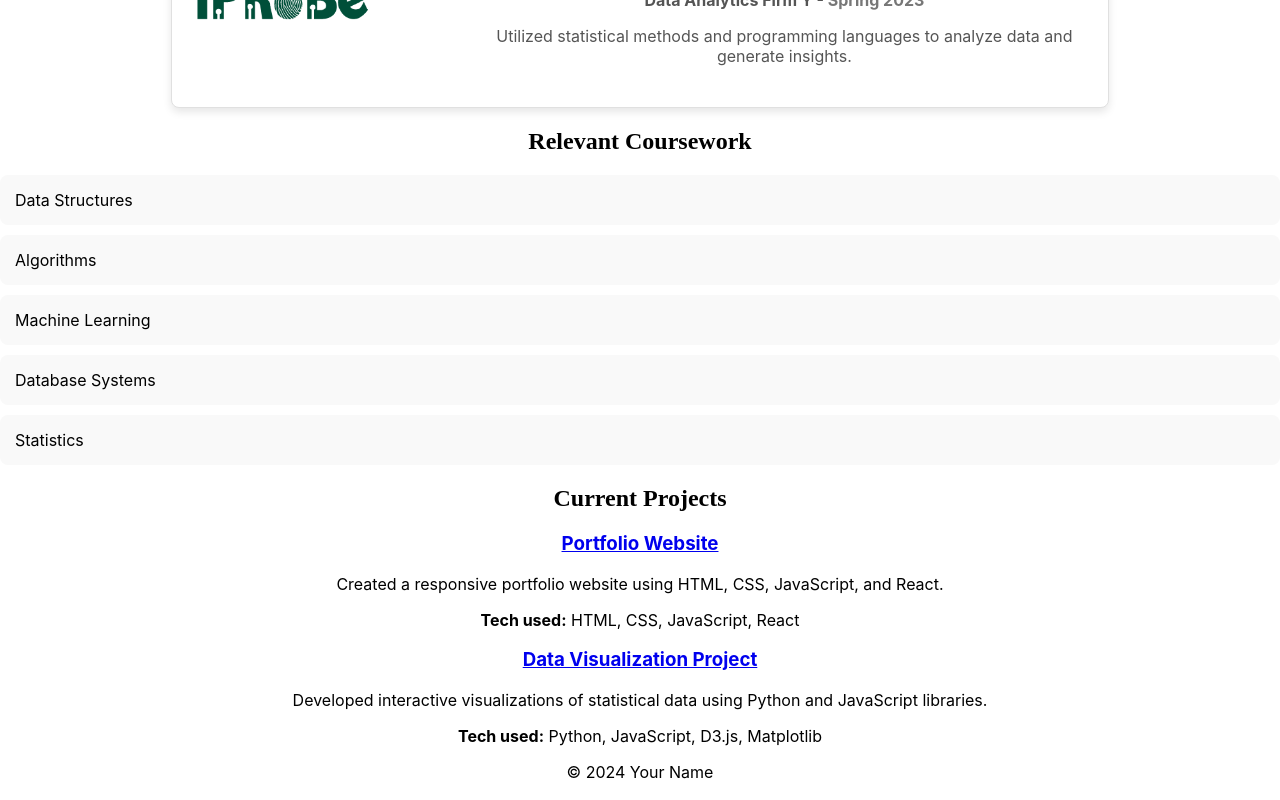
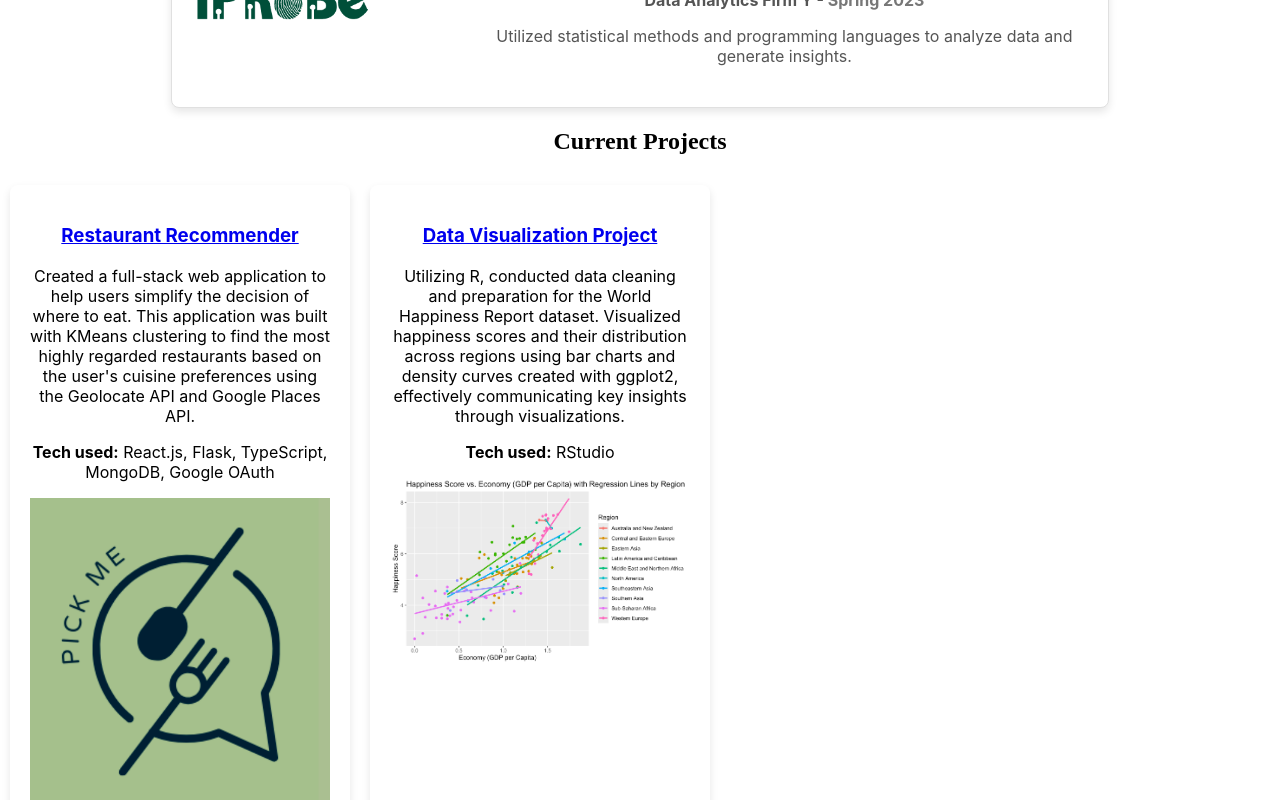
Before and after one commit to ssundr/ssundr.github.io, a React (Create React App) app in the folder portfolio/: page / in a window 1280 px wide. Shown: the part 1420-2220 px from the top of the page. Built offline with nearby package versions, Linux system fonts and the light colour scheme.

Commit message:
styled the projects section as well

```diff
--- a/portfolio/src/App.css
+++ b/portfolio/src/App.css
@@ -141,3 +141,35 @@ h2 {
 .section ul li:hover {
   background-color: #e9ecef; /* Background color on hover */
 }
+
+/* Current Projects Section */
+
+.project-card-container {
+  display: flex;
+  flex-wrap: wrap;
+}
+
+.project-card {
+  background-color: #fff;
+  border-radius: 8px;
+  box-shadow: 0px 4px 8px rgba(0, 0, 0, 0.1);
+  margin: 10px;
+  padding: 20px;
+  width: 300px;
+  transition: transform 0.3s ease;
+  position: relative;
+  overflow: hidden; /* Ensure the image doesn't overflow the card */
+}
+
+.card-content {
+  /* Define styles for the content area if needed */
+}
+
+.project-image {
+  width: 100%; /* Ensure the image takes full width */
+  height: auto; /* Let the height adjust to maintain aspect ratio */
+}
+
+.project-card:hover {
+  z-index: 1; /* Ensure the hovered card is on top */
+}
--- a/portfolio/src/App.js
+++ b/portfolio/src/App.js
@@ -31,7 +31,6 @@ import {
   FaDocker,
 } from "react-icons/fa";
 
-
 import "./App.css"; // Import your CSS file for styling
 
 // experiences company logos
@@ -40,6 +39,9 @@ import companyLogoY from "./logos/iprobe-logo.png"; // Replace with actual image
 
 //prof pic
 import profilePicture from "./images/profile-picture.png"; // Import your profile picture
+
+import restaurantReccomender from "./images/restaurant-recommender.png"
+import worldHappinessVisualization from "./images/world-happiness-visualization.png"
 
 function App() {
   // Define your data
@@ -164,18 +166,20 @@ function App() {
 
   const projects = [
     {
-      title: "Portfolio Website",
+      title: "Restaurant Recommender",
       description:
-        "Created a responsive portfolio website using HTML, CSS, JavaScript, and React.",
-      techUsed: ["HTML", "CSS", "JavaScript", "React"],
+        "Created a full-stack web application to help users simplify the decision of where to eat. This application was built with KMeans clustering to find the most highly regarded restaurants based on the user's cuisine preferences using the Geolocate API and Google Places API.",
+      techUsed: ["React.js", "Flask", "TypeScript", "MongoDB", "Google OAuth"],
       link: "https://www.yourportfolio.com",
+      image: restaurantReccomender,
     },
     {
       title: "Data Visualization Project",
       description:
-        "Developed interactive visualizations of statistical data using Python and JavaScript libraries.",
-      techUsed: ["Python", "JavaScript", "D3.js", "Matplotlib"],
+        "Utilizing R, conducted data cleaning and preparation for the World Happiness Report dataset. Visualized happiness scores and their distribution across regions using bar charts and density curves created with ggplot2, effectively communicating key insights through visualizations.",
+      techUsed: ["RStudio"],
       link: "https://www.datavisualizationproject.com",
+      image: worldHappinessVisualization,
     },
   ];
 
@@ -359,6 +363,37 @@ function App() {
         ))}
       </section>
 
+      {/* Current Projects Section */}
+      <section className="section">
+        <h2>Current Projects</h2>
+        <div className="project-card-container">
+          {projects.map((project, index) => (
+            <div className="project-card" key={index}>
+              <div className="card-content">
+                <h3>
+                  <a
+                    href={project.link}
+                    target="_blank"
+                    rel="noopener noreferrer"
+                  >
+                    {project.title}
+                  </a>
+                </h3>
+                <p>{project.description}</p>
+                <p>
+                  <strong>Tech used:</strong> {project.techUsed.join(", ")}
+                </p>
+              </div>
+              <img
+                src={project.image}
+                alt={project.title}
+                className="project-image"
+              />
+            </div>
+          ))}
+        </div>
+      </section>
+
       {/* Relevant Coursework Section */}
       <section className="section">
         <h2>Relevant Coursework</h2>
@@ -367,24 +402,6 @@ function App() {
             <li key={index}>{course}</li>
           ))}
         </ul>
-      </section>
-
-      {/* Current Projects Section */}
-      <section className="section">
-        <h2>Current Projects</h2>
-        {projects.map((project, index) => (
-          <div key={index}>
-            <h3>
-              <a href={project.link} target="_blank" rel="noopener noreferrer">
-                {project.title}
-              </a>
-            </h3>
-            <p>{project.description}</p>
-            <p>
-              <strong>Tech used:</strong> {project.techUsed.join(", ")}
-            </p>
-          </div>
-        ))}
       </section>
 
       {/* Footer */}
```
Also changed, not shown: portfolio/src/images/restaurant-recommender.png (added), portfolio/src/images/world-happiness-visualization.png (added).
